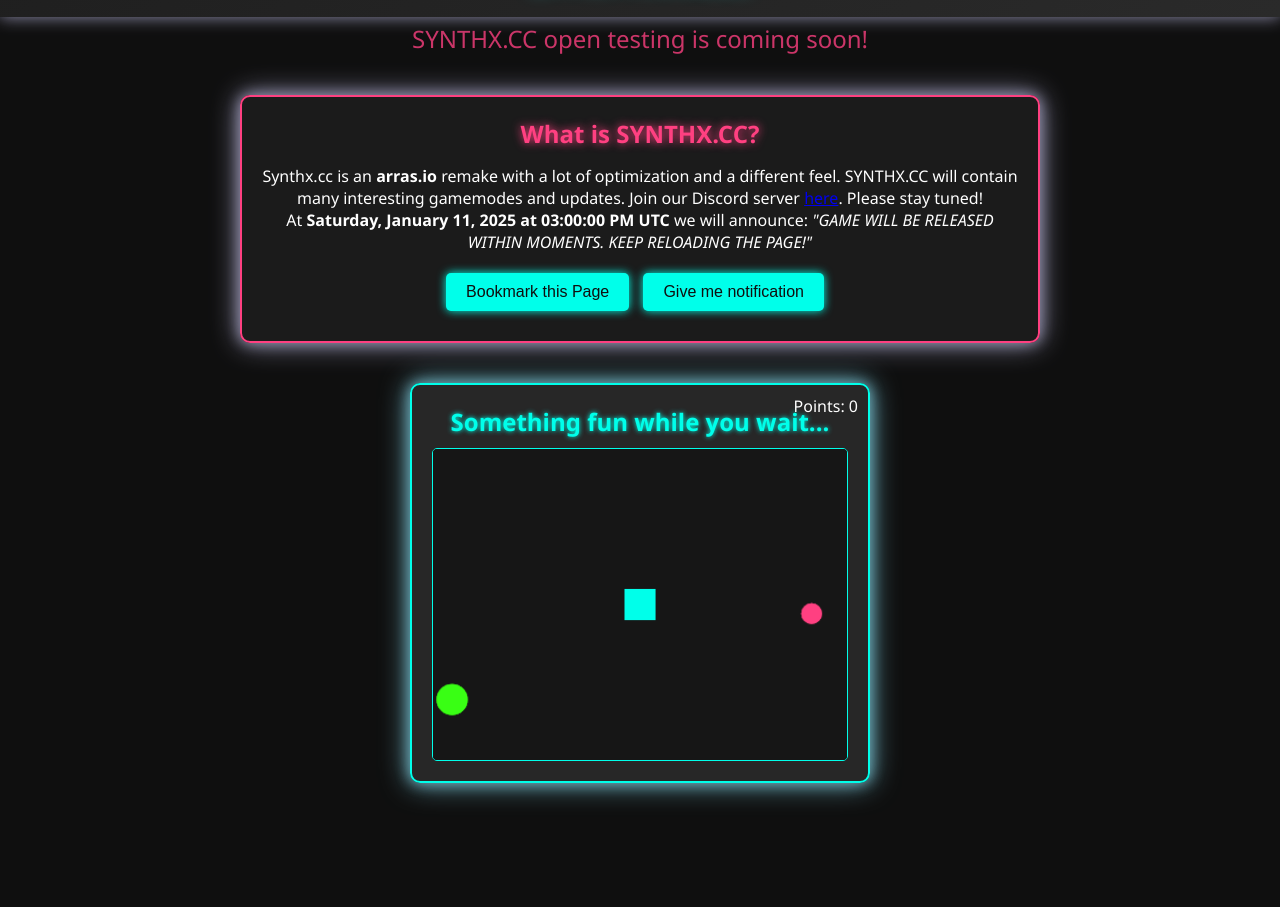
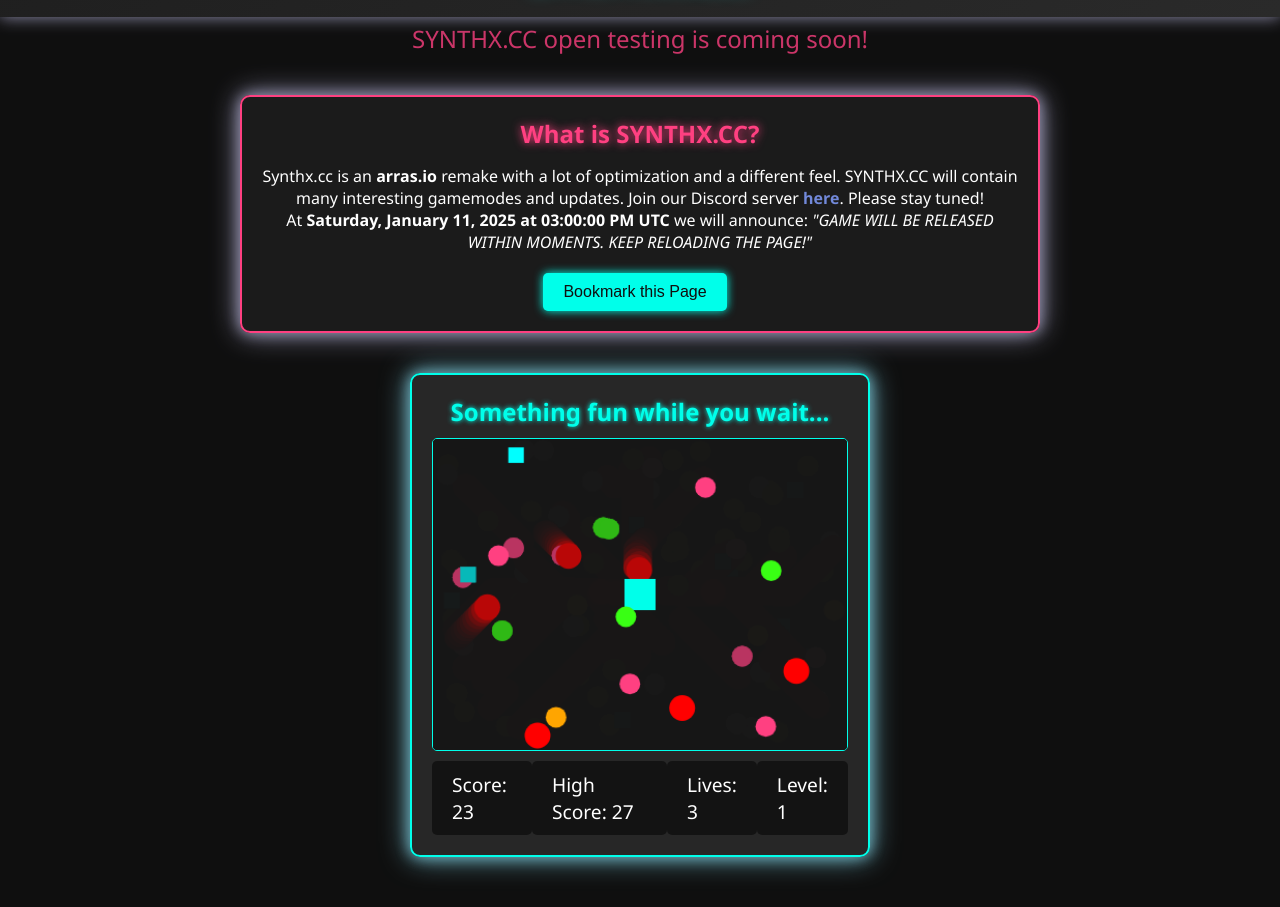
Before and after one commit to thearraspolice/synthx-temp, a plain HTML site: page index.html in a window 1280 px wide. Shown: the part 78-985 px from the top of the page. Before the commit the page ends 911 px from the top, so only its background shows below. Drawn offline with Linux system fonts and the light colour scheme.

Commit message:
fix stuff

```diff
--- a/index.html
+++ b/index.html
@@ -99,7 +99,17 @@
             text-shadow: 0 0 10px #ff4081;
         }
 
-        .bookmark-btn, .notification-btn {
+        .info-section a {
+            color: #7289da; /* Discord's blurple color */
+            text-decoration: none;
+            font-weight: bold;
+        }
+
+        .info-section a:hover {
+            text-decoration: underline;
+        }
+
+        .bookmark-btn {
             margin-top: 20px;
             padding: 10px 20px;
             background-color: #00ffea;
@@ -113,7 +123,7 @@
             margin-right: 10px;
         }
 
-        .bookmark-btn:hover, .notification-btn:hover {
+        .bookmark-btn:hover {
             background-color: #00c7b7;
             transform: scale(1.05);
         }
@@ -157,11 +167,17 @@
             height: auto;
         }
 
-        .points-display {
-            position: absolute;
-            top: 10px;
-            right: 10px;
-            color: #fff;
+        .stats {
+            display: flex;
+            justify-content: space-between;
+            margin-top: 10px;
+            font-size: 1.2rem;
+        }
+
+        .stats div {
+            background: rgba(0, 0, 0, 0.5);
+            padding: 10px 20px;
+            border-radius: 5px;
         }
 
         /* Modal Styles */
@@ -207,16 +223,15 @@
             transform: scale(1.05);
         }
 
-        .notification-status {
-            margin-top: 10px;
-            font-size: 1rem;
-            color: #ff4081;
-        }
-
         /* Responsive Design */
         @media (max-width: 600px) {
             .game-container {
                 width: 90%;
+            }
+
+            .stats {
+                flex-direction: column;
+                gap: 10px;
             }
         }
     </style>
@@ -233,7 +248,10 @@
         <!-- Info Section -->
         <div class="info-section">
             <h2>What is SYNTHX.CC?</h2>
-            <p>Synthx.cc is an <strong>arras.io</strong> remake with a lot of optimization and a different feel. SYNTHX.CC will contain many interesting gamemodes and updates. Join our Discord server <a href="https://discord.gg/ATTGqt72kz" target="_blank">here</a>. Please stay tuned!</p>
+            <p>Synthx.cc is an <strong>arras.io</strong> remake with a lot of optimization and a different feel.
+            SYNTHX.CC will contain many interesting gamemodes and updates.
+            Join our Discord server <a href="https://discord.gg/ATTGqt72kz" target="_blank">here</a>.
+            Please stay tuned!</p>
 
             <!-- Show the provided timestamp plus the message that will happen -->
             <p>
@@ -243,17 +261,17 @@
 
             <!-- Buttons -->
             <button class="bookmark-btn" onclick="openModal()">Bookmark this Page</button>
-            <button class="notification-btn" onclick="askForNotifications()">Give me notification</button>
-
-            <div id="notificationMsg" class="notification-status"></div>
         </div>
 
         <!-- Game Container -->
         <div class="game-container">
             <h2>Something fun while you wait...</h2>
             <canvas id="gameCanvas" width="400" height="300"></canvas>
-            <div class="points-display">
-                Points: <span id="points">0</span>
+            <div class="stats">
+                <div>Score: <span id="score">0</span></div>
+                <div>High Score: <span id="highScore">0</span></div>
+                <div>Lives: <span id="lives">3</span></div>
+                <div>Level: <span id="level">1</span></div>
             </div>
         </div>
     </main>
@@ -269,100 +287,20 @@
 
     <script>
         /**********************************************/
-        /*         Global Config + Variables          */
-        /**********************************************/
-        // The real timestamp in ms (replace with your actual timestamp)
-        const notificationTimestamp = 1736607600 * 1000; // Jan 13, 2025 02:00:00 GMT
-
-        // Notification message for the official timestamp
-        const scheduledNotificationMessage = "OPEN TESTING HAPPENING NOW! STAY TUNED AT SYNTHX.CC! SITE UPDATING SOON!";
-
-        // If set to TRUE, we will trigger open test logic 10s after user clicks "Give me notification"
-        let testOpenTestingTime = true; // << default is false
-
-        /**********************************************/
-        /*         Notification Handling Logic        */
-        /**********************************************/
-        function askForNotifications() {
-            if (!("Notification" in window)) {
-                alert("This browser does not support desktop notification.");
-                return;
-            }
-
-            // Check the current Notification permission
-            if (Notification.permission === "granted") {
-                // If permission is already granted, show the immediate notification
-                showImmediateNotification();
-                scheduleScheduledNotification();
-            } else if (Notification.permission === "denied") {
-                // If permission is denied, inform the user
-                document.getElementById("notificationMsg").textContent = "Notifications denied.";
-            } else {
-                // If permission is 'default', request permission
-                Notification.requestPermission().then((permission) => {
-                    if (permission === "granted") {
-                        // Show the immediate notification
-                        showImmediateNotification();
-                        scheduleScheduledNotification();
-                        // Update the notification message on the page
-                        document.getElementById("notificationMsg").textContent = "Notifications enabled! You'll receive a notification at the game's release.";
-                    } else {
-                        // If permission is denied, inform the user
-                        document.getElementById("notificationMsg").textContent = "Notifications denied.";
-                    }
-                }).catch((error) => {
-                    console.error("Notification permission request failed:", error);
-                });
-            }
-        }
-
-        function showImmediateNotification() {
-            new Notification("Your notifications work. Nice :) You will receive one at the game's release!");
-        }
-
-        function scheduleScheduledNotification() {
-            const now = Date.now();
-            if (now >= notificationTimestamp) {
-                // Time has already passed => show notification right away
-                new Notification(scheduledNotificationMessage);
-            } else {
-                // Otherwise schedule it for the future
-                const timeUntilNotification = notificationTimestamp - now;
-                setTimeout(() => {
-                    new Notification(scheduledNotificationMessage);
-                    // Optionally, redirect to open-test page
-                    // window.location.href = "open-test.html";
-                }, timeUntilNotification);
-            }
-        }
-
-        /**********************************************/
-        /*            Modal Functionality             */
-        /**********************************************/
-        const modal = document.getElementById('bookmarkModal');
-
-        function openModal() {
-            modal.style.display = 'block';
-        }
-
-        function closeModal() {
-            modal.style.display = 'none';
-        }
-
-        // Close modal when clicking outside of the modal content
-        window.onclick = function(event) {
-            if (event.target === modal) {
-                modal.style.display = 'none';
-            }
-        }
-
-        /**********************************************/
         /*            Enhanced Arcade Game            */
         /**********************************************/
         const canvas = document.getElementById('gameCanvas');
         const ctx = canvas.getContext('2d');
-        const pointsDisplay = document.getElementById('points');
-        let points = 0;
+        const scoreDisplay = document.getElementById('score');
+        const highScoreDisplay = document.getElementById('highScore');
+        const livesDisplay = document.getElementById('lives');
+        const levelDisplay = document.getElementById('level');
+
+        let score = 0;
+        let highScore = 0;
+        let lives = 3;
+        let level = 1;
+        let gameOver = false;
 
         const player = {
             x: canvas.width / 2 - 15,
@@ -375,24 +313,66 @@
             trail: []
         };
 
-        // Add multiple targets with varying points
-        const targets = [
-            {
-                x: Math.random() * (canvas.width - 20),
-                y: Math.random() * (canvas.height - 20),
-                size: 20,
-                color: '#ff4081',
-                value: 10
-            },
-            {
-                x: Math.random() * (canvas.width - 30),
-                y: Math.random() * (canvas.height - 30),
-                size: 30,
-                color: '#39ff14', // bright green
-                value: 20
+        const targets = [];
+        const enemies = [];
+        const powerUps = [];
+
+        const targetColors = ['#ff4081', '#39ff14', '#ffa500'];
+        const enemyColor = '#ff0000';
+        const powerUpColor = '#00ffff';
+
+        // Initialize Targets
+        function initTargets(count) {
+            for (let i = 0; i < count; i++) {
+                targets.push({
+                    x: Math.random() * (canvas.width - 20),
+                    y: Math.random() * (canvas.height - 20),
+                    size: 20,
+                    color: targetColors[Math.floor(Math.random() * targetColors.length)],
+                    value: Math.floor(Math.random() * 20) + 10 // 10 to 30 points
+                });
             }
-        ];
+        }
 
+        // Initialize Enemies
+        function initEnemies(count) {
+            for (let i = 0; i < count; i++) {
+                enemies.push({
+                    x: Math.random() * (canvas.width - 25),
+                    y: Math.random() * (canvas.height - 25),
+                    size: 25,
+                    color: enemyColor,
+                    speed: Math.random() * 2 + 1 // 1 to 3 speed
+                });
+            }
+        }
+
+        // Initialize Power-Ups
+        function initPowerUps(count) {
+            for (let i = 0; i < count; i++) {
+                powerUps.push({
+                    x: Math.random() * (canvas.width - 20),
+                    y: Math.random() * (canvas.height - 20),
+                    size: 15,
+                    color: powerUpColor,
+                    type: Math.random() < 0.5 ? 'speed' : 'invincibility',
+                    duration: 5000 // 5 seconds
+                });
+            }
+        }
+
+        // Add Targets, Enemies, Power-Ups based on Level
+        function setupLevel() {
+            const targetCount = 5 + level * 2;
+            const enemyCount = 2 + level;
+            const powerUpCount = 1 + Math.floor(level / 2);
+
+            initTargets(targetCount);
+            initEnemies(enemyCount);
+            initPowerUps(powerUpCount);
+        }
+
+        // Draw Player
         function drawPlayer() {
             // Draw trail
             ctx.fillStyle = 'rgba(0, 255, 234, 0.2)';
@@ -411,6 +391,7 @@
             }
         }
 
+        // Draw Targets
         function drawTargets() {
             targets.forEach((target) => {
                 ctx.fillStyle = target.color;
@@ -420,13 +401,36 @@
             });
         }
 
+        // Draw Enemies
+        function drawEnemies() {
+            enemies.forEach((enemy) => {
+                ctx.fillStyle = enemy.color;
+                ctx.beginPath();
+                ctx.arc(enemy.x + enemy.size / 2, enemy.y + enemy.size / 2, enemy.size / 2, 0, Math.PI * 2);
+                ctx.fill();
+            });
+        }
+
+        // Draw Power-Ups
+        function drawPowerUps() {
+            powerUps.forEach((powerUp) => {
+                ctx.fillStyle = powerUp.color;
+                ctx.beginPath();
+                ctx.rect(powerUp.x, powerUp.y, powerUp.size, powerUp.size);
+                ctx.fill();
+            });
+        }
+
+        // Clear Canvas with Motion Blur Effect
         function clearCanvas() {
-            // Slightly opaque to create a motion-blur effect
             ctx.fillStyle = 'rgba(26, 26, 26, 0.3)';
             ctx.fillRect(0, 0, canvas.width, canvas.height);
         }
 
+        // Update Game Objects
         function update() {
+            if (gameOver) return;
+
             player.x += player.dx;
             player.y += player.dy;
 
@@ -436,30 +440,148 @@
             if (player.x + player.width > canvas.width) player.x = canvas.width - player.width;
             if (player.y + player.height > canvas.height) player.y = canvas.height - player.height;
 
-            // Collision Detection for multiple targets
-            targets.forEach((target) => {
-                if (
-                    player.x < target.x + target.size &&
-                    player.x + player.width > target.x &&
-                    player.y < target.y + target.size &&
-                    player.y + player.height > target.y
-                ) {
-                    points += target.value;
-                    pointsDisplay.textContent = points;
-                    relocateTarget(target);
+            // Move Enemies
+            enemies.forEach((enemy) => {
+                // Simple AI: move towards player
+                if (player.x > enemy.x) enemy.x += enemy.speed;
+                else enemy.x -= enemy.speed;
+
+                if (player.y > enemy.y) enemy.y += enemy.speed;
+                else enemy.y -= enemy.speed;
+            });
+
+            // Collision Detection for Targets
+            targets.forEach((target, index) => {
+                if (isColliding(player, target)) {
+                    score += target.value;
+                    scoreDisplay.textContent = score;
+                    // Update High Score
+                    if (score > highScore) {
+                        highScore = score;
+                        highScoreDisplay.textContent = highScore;
+                    }
+                    targets.splice(index, 1);
+                    // Spawn a new target
+                    targets.push({
+                        x: Math.random() * (canvas.width - 20),
+                        y: Math.random() * (canvas.height - 20),
+                        size: 20,
+                        color: targetColors[Math.floor(Math.random() * targetColors.length)],
+                        value: Math.floor(Math.random() * 20) + 10
+                    });
                 }
             });
+
+            // Collision Detection for Enemies
+            enemies.forEach((enemy) => {
+                if (isColliding(player, enemy)) {
+                    lives--;
+                    livesDisplay.textContent = lives;
+                    if (lives <= 0) {
+                        endGame();
+                    } else {
+                        resetPlayer();
+                    }
+                }
+            });
+
+            // Collision Detection for Power-Ups
+            powerUps.forEach((powerUp, index) => {
+                if (isColliding(player, powerUp)) {
+                    activatePowerUp(powerUp.type);
+                    powerUps.splice(index, 1);
+                    // Spawn a new power-up
+                    powerUps.push({
+                        x: Math.random() * (canvas.width - 15),
+                        y: Math.random() * (canvas.height - 15),
+                        size: 15,
+                        color: powerUpColor,
+                        type: Math.random() < 0.5 ? 'speed' : 'invincibility',
+                        duration: 5000
+                    });
+                }
+            });
+
+            // Check Level Progression
+            if (score >= level * 100) {
+                level++;
+                levelDisplay.textContent = level;
+                // Increase difficulty
+                setupLevel();
+            }
         }
 
-        function relocateTarget(target) {
-            target.x = Math.random() * (canvas.width - target.size);
-            target.y = Math.random() * (canvas.height - target.size);
+        // Check Collision Between Two Objects
+        function isColliding(a, b) {
+            return (
+                a.x < b.x + b.size &&
+                a.x + a.width > b.x &&
+                a.y < b.y + b.size &&
+                a.y + a.height > b.y
+            );
         }
 
+        // Reset Player Position
+        function resetPlayer() {
+            player.x = canvas.width / 2 - 15;
+            player.y = canvas.height / 2 - 15;
+            player.trail = [];
+        }
+
+        // End Game
+        function endGame() {
+            gameOver = true;
+            alert(`Game Over! Your Score: ${score}`);
+            // Reset Game
+            resetGame();
+        }
+
+        // Reset Game
+        function resetGame() {
+            score = 0;
+            scoreDisplay.textContent = score;
+            lives = 3;
+            livesDisplay.textContent = lives;
+            level = 1;
+            levelDisplay.textContent = level;
+            gameOver = false;
+            // Clear arrays
+            targets.length = 0;
+            enemies.length = 0;
+            powerUps.length = 0;
+            // Setup initial level
+            setupLevel();
+            // Reset player
+            resetPlayer();
+        }
+
+        // Activate Power-Up
+        let speedBoost = false;
+        let invincibility = false;
+
+        function activatePowerUp(type) {
+            if (type === 'speed') {
+                player.speed *= 2;
+                speedBoost = true;
+                setTimeout(() => {
+                    player.speed /= 2;
+                    speedBoost = false;
+                }, 5000);
+            } else if (type === 'invincibility') {
+                invincibility = true;
+                setTimeout(() => {
+                    invincibility = false;
+                }, 5000);
+            }
+        }
+
+        // Draw Everything
         function draw() {
             clearCanvas();
             drawPlayer();
             drawTargets();
+            drawEnemies();
+            drawPowerUps();
             update();
             requestAnimationFrame(draw);
         }
@@ -494,7 +616,8 @@
             }
         }
 
-        // Start the game
+        // Initialize Game
+        setupLevel();
         draw();
 
         /**********************************************/
@@ -511,6 +634,29 @@
             releaseDateElement.textContent = releaseDate.toLocaleDateString(undefined, options);
         }
 
+        /**********************************************/
+        /*         Modal Functionality (unchanged)    */
+        /**********************************************/
+        const modal = document.getElementById('bookmarkModal');
+
+        function openModal() {
+            modal.style.display = 'block';
+        }
+
+        function closeModal() {
+            modal.style.display = 'none';
+        }
+
+        // Close modal when clicking outside of the modal content
+        window.onclick = function(event) {
+            if (event.target === modal) {
+                modal.style.display = 'none';
+            }
+        }
+
+        // Assuming notificationTimestamp is defined elsewhere or replace with actual timestamp
+        const notificationTimestamp = 1736607600 * 1000; // Example timestamp
+
         // Call the function to display the release date
         displayReleaseDate();
     </script>
```
